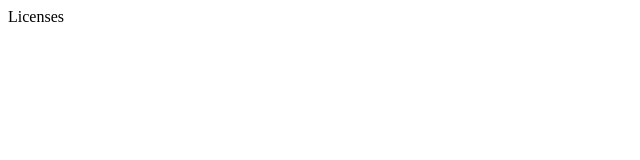
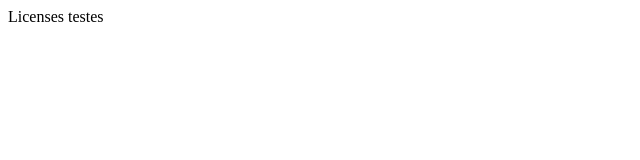
Before and after one commit to wanderok/wmm, a Next.js app: page / in a window 1280 px wide. Shown: the top 160 px of the page, without its empty margins (0-640 px from the left). Built offline with nearby package versions, Linux system fonts and the light colour scheme.

Commit message:
primeiro teste da nova home Licenses

```diff
--- a/pages/index.js
+++ b/pages/index.js
@@ -1,5 +1,5 @@
 function Home(){
-    return <div>Licenses</div>
+    return <div>Licenses testes</div>
 }
 
 export default Home
```
